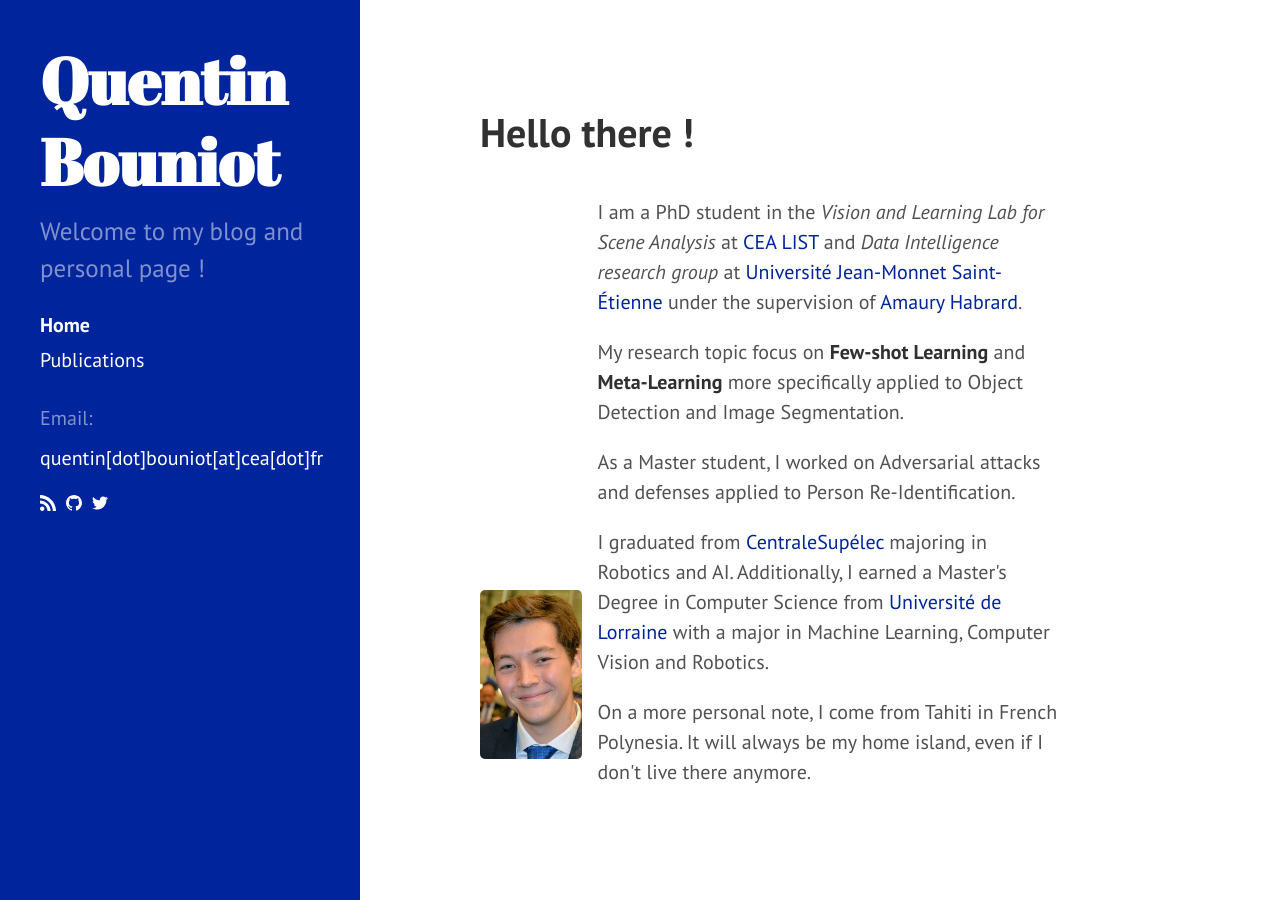
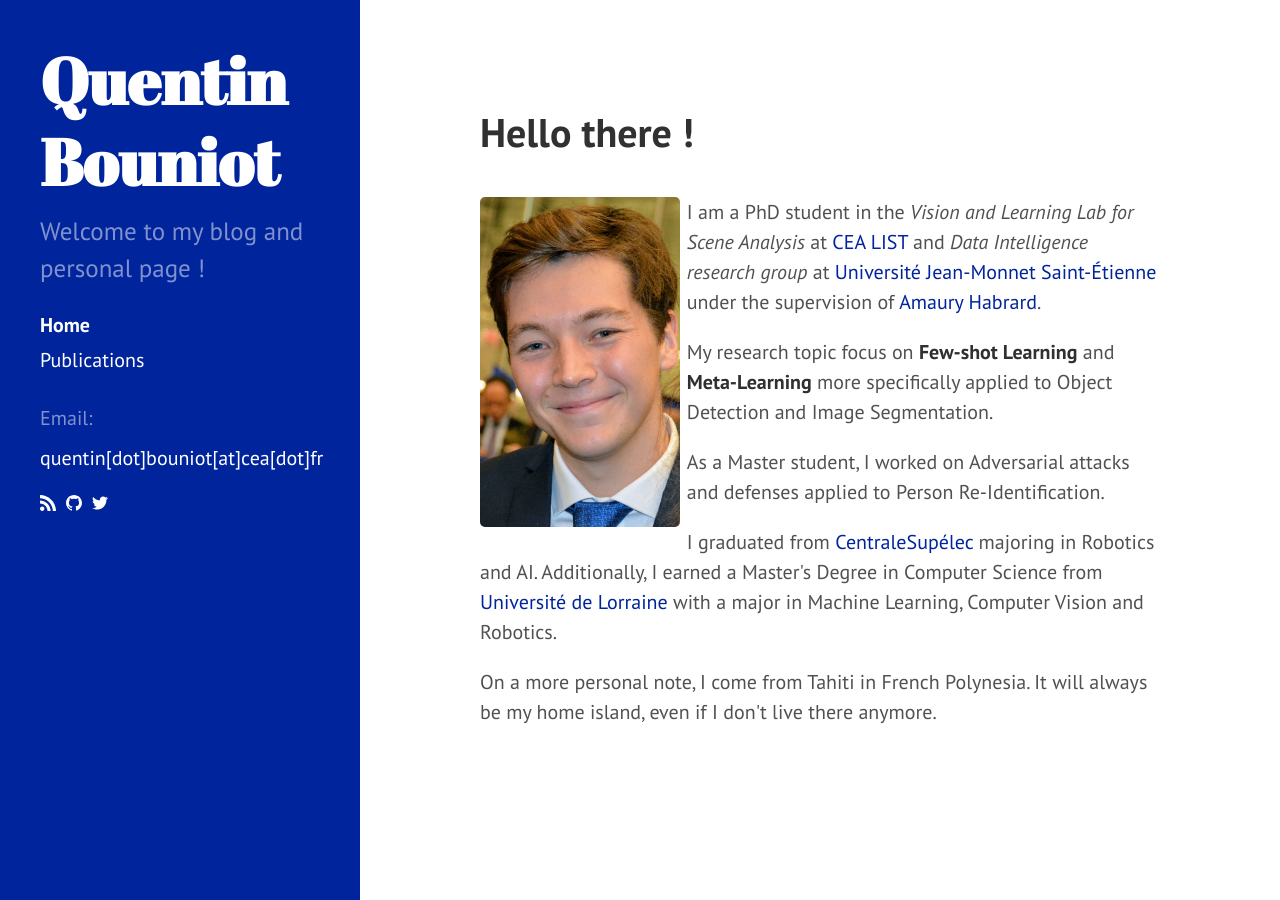
Before and after one commit to qbouniot/qbouniot-old.github.io, a Jekyll site: the page built from index.html, in a window 1280 px wide. Built offline with Jekyll 4.4.1, drawn with Linux system fonts in a browser that asks for light colours; the list of posts is cut into pages by our own code.

Commit message:
fix image alignment

```diff
--- a/index.html
+++ b/index.html
@@ -6,9 +6,11 @@ title: Home
 <div class="container">
     <h1>Hello there !</h1>
     <br>
-    <img class="container__image" src="images/profil.JPG" alt="drawing" style="display: inline-block; vertical-align: baseline; width: 15%;"/>
-    <!-- <center><img src="images/profil.JPG" alt="drawing" width="200"/></center> -->
-    <div class="container__text" style="width: 70%; display: inline-block; padding-left: 1.5%;">
+    <!-- <img class="container__image" src="images/profil.JPG" alt="profil" style="display: inline-block; vertical-align: top; width: 15%;"/> -->
+    <!-- <center><img src="images/profil.JPG" alt="profil" width="200"/></center> -->
+    <!-- <div class="container__text" style="width: 70%; display: inline-block; padding-left: 1.5%;"> -->
+    <div class="container__text" >
+        <img src="images/profil.JPG" alt="profil" align="left" width="200" style="margin-right: 1%;"/>
         <p>I am a PhD student in the <i>Vision and Learning Lab for Scene Analysis</i> at <a href=" www-list.cea.fr">CEA LIST</a> and <i>Data Intelligence research group</i> at <a href=" https://www.univ-st-etienne.fr">Université Jean-Monnet Saint-Étienne</a> under the supervision of <a href="https://perso.univ-st-etienne.fr/habrarda/index.php">Amaury Habrard</a>.</p>
         <p>My research topic focus on <strong>Few-shot Learning</strong> and <strong>Meta-Learning</strong> more specifically applied to Object Detection and Image Segmentation.</p>
         <p>As a Master student, I worked on Adversarial attacks and defenses applied to Person Re-Identification.</p>
```
